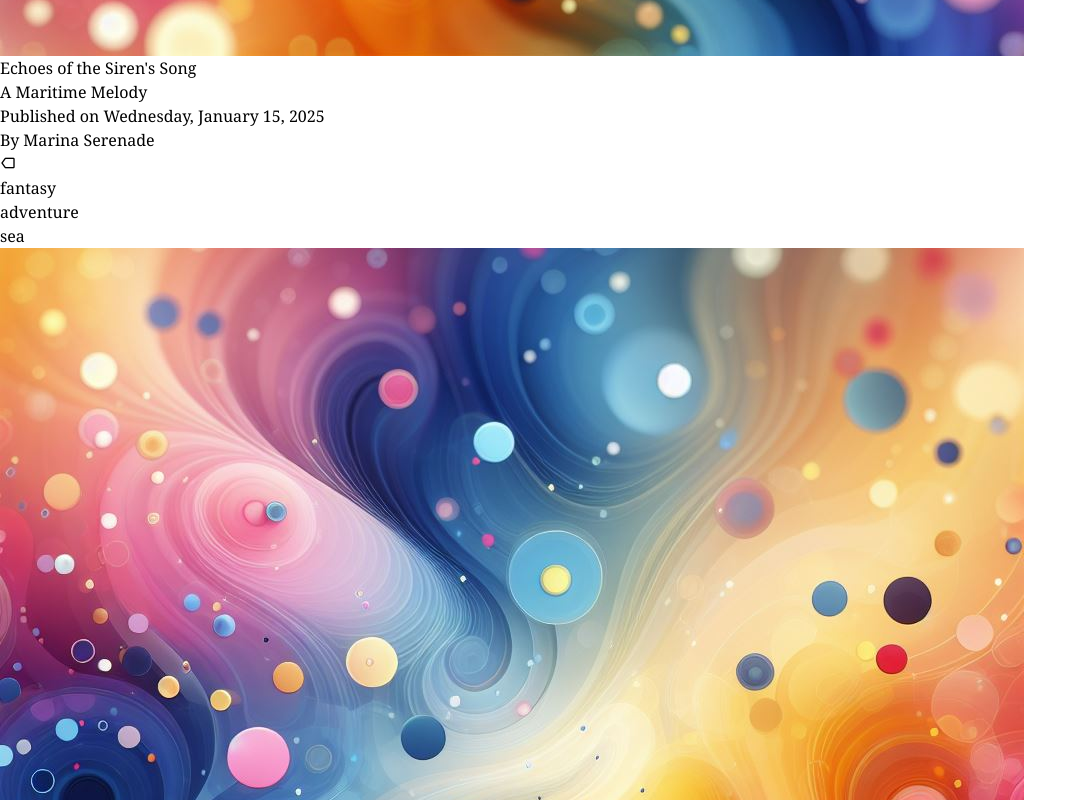
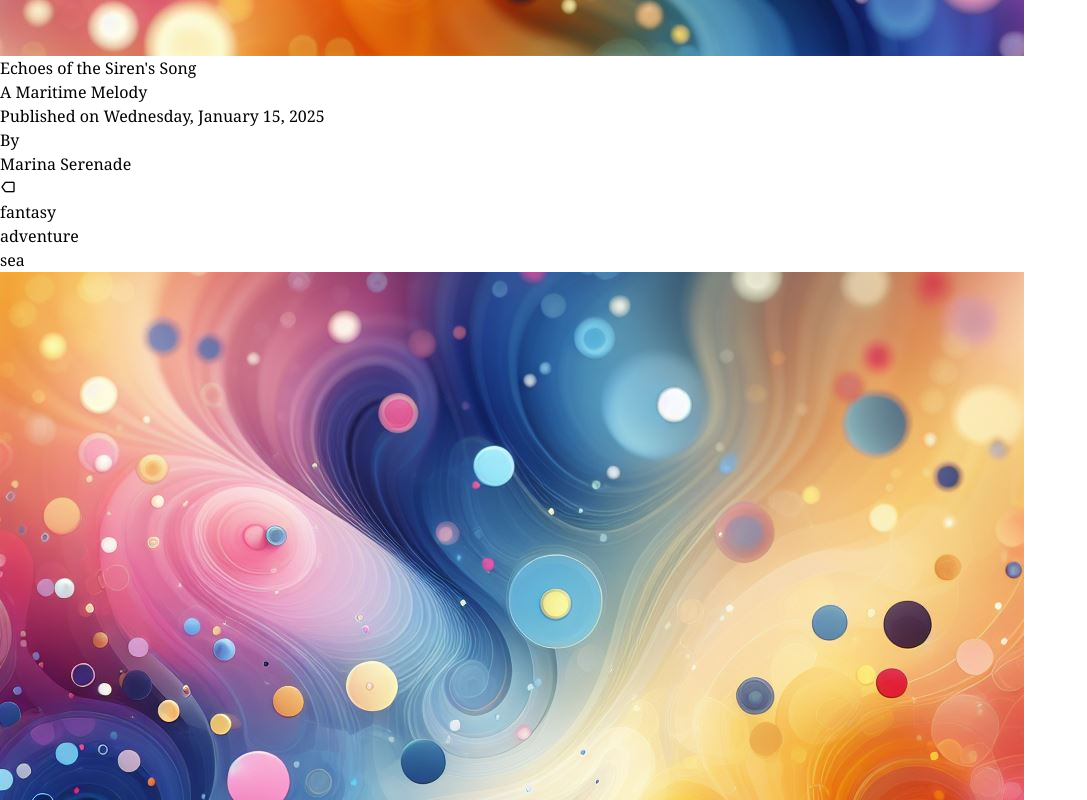
Before and after one commit to tituschewxj/silagazette, a Next.js app: page / in a window 1280 px wide. Shown: the part 1500-2300 px from the top of the page, without its empty margins (0-1087 px from the left). Built offline with nearby package versions, Linux system fonts and the light colour scheme.

Commit message:
feat: author link in post preview

```diff
--- /dev/null
+++ b/src/components/LinkText.tsx
@@ -0,0 +1,18 @@
+import Link from 'next/link';
+
+const LinkText = (props: { link?: string; text: string }) => {
+    return (
+        <>
+            {props.link ? (
+                <Link href={props.link} className='text-sm text-slate-500'>
+                    <div className='absolute z-20 inline underline transition duration-200 hover:text-red-700'>
+                        {props.text}
+                    </div>
+                </Link>
+            ) : (
+                <>{props.text}</>
+            )}
+        </>
+    );
+};
+export default LinkText;
--- a/src/components/blog/PostPreview.tsx
+++ b/src/components/blog/PostPreview.tsx
@@ -3,6 +3,7 @@ import getFormattedDate from '../functions/getFormattedDate';
 import TagsList from './tags/TagsList';
 import Link from 'next/link';
 import Image from 'next/image';
+import LinkText from '../LinkText';
 
 const PostPreview = (props: { post: PostData }) => {
     // TODO: add description for post
@@ -27,8 +28,14 @@ const PostPreview = (props: { post: PostData }) => {
                 <div className='text-sm text-slate-500'>
                     Published on {getFormattedDate(post.data.date)}
                 </div>
+
+                {/* Author */}
                 <div className='text-sm text-slate-500'>
-                    By {post.data.author}
+                    By&nbsp;
+                    <LinkText
+                        link={post.data.author_link}
+                        text={post.data.author}
+                    />
                 </div>
 
                 {/* Tags */}
```
Also changed, not shown: src/components/blog/PostHeader.tsx (+8 -16 lines).
